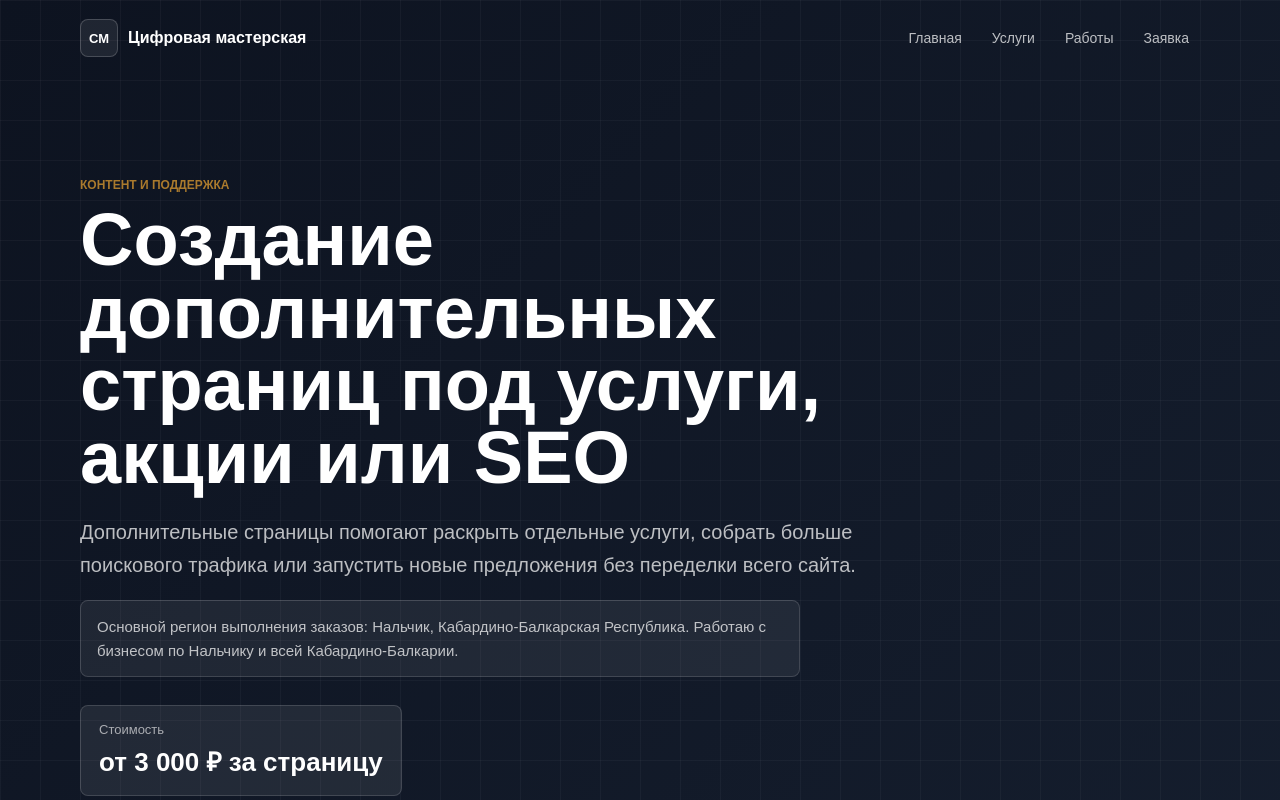
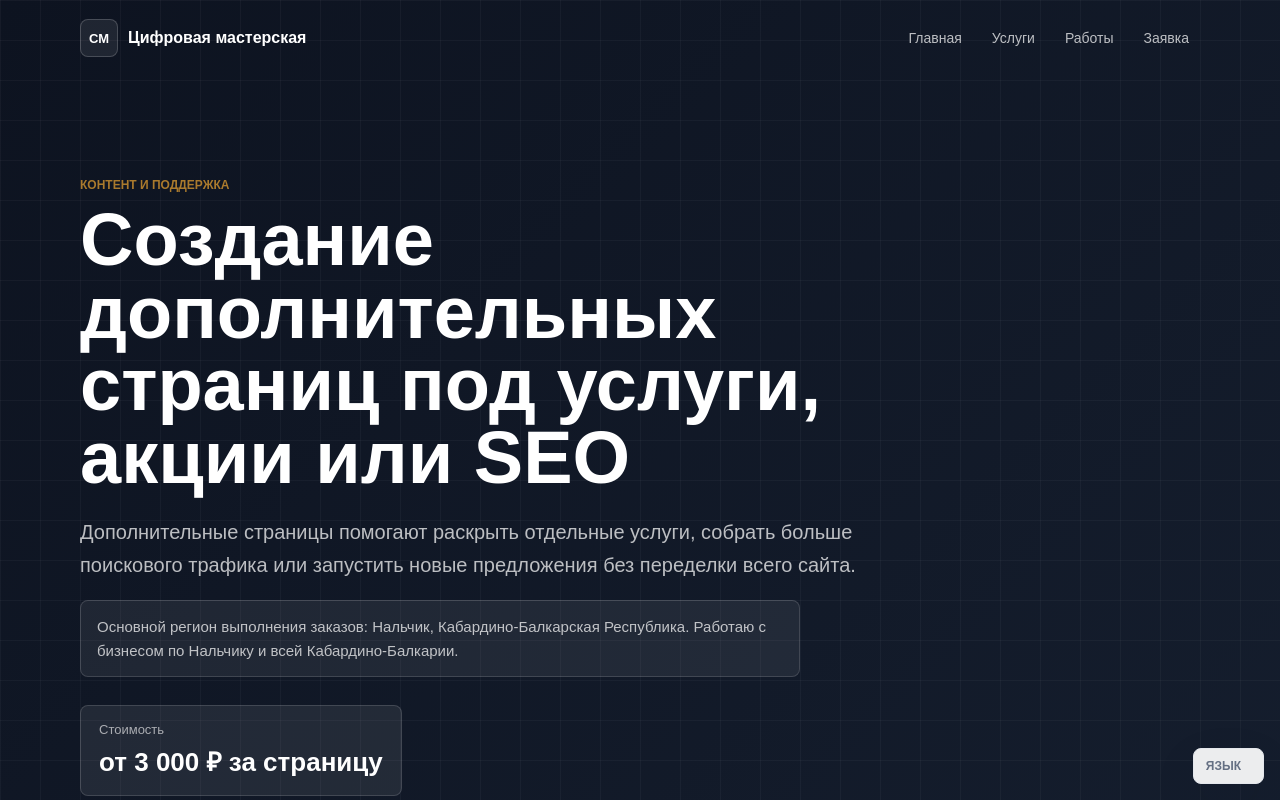
Before and after one commit to OldCoot1991/me-site, a Next.js app: page /services/additional-pages in a window 1280 px wide. Shown: the top 800 px of the page. Built offline with nearby package versions, Linux system fonts and the light colour scheme; no server answers.

Commit message:
Add dark theme and auto translation

```diff
--- /dev/null
+++ b/app/components/AutoTranslate.tsx
@@ -0,0 +1,76 @@
+"use client";
+
+import Script from "next/script";
+import { useEffect } from "react";
+
+declare global {
+  interface Window {
+    googleTranslateElementInit?: () => void;
+    google?: {
+      translate?: {
+        TranslateElement: new (
+          options: {
+            pageLanguage: string;
+            includedLanguages: string;
+            autoDisplay: boolean;
+            layout?: number;
+          },
+          element: string
+        ) => void;
+      };
+    };
+  }
+}
+
+const supportedLanguages = ["ru", "en", "de", "fr", "es", "tr", "ar"];
+
+function getTargetLanguage(language: string) {
+  const shortLanguage = language.toLowerCase().split("-")[0];
+  return supportedLanguages.includes(shortLanguage) ? shortLanguage : "en";
+}
+
+function setTranslateCookie(targetLanguage: string) {
+  const value = `/ru/${targetLanguage}`;
+  document.cookie = `googtrans=${value}; path=/; max-age=31536000; SameSite=Lax`;
+}
+
+export default function AutoTranslate() {
+  useEffect(() => {
+    const browserLanguage = navigator.language || "ru";
+    const targetLanguage = getTargetLanguage(browserLanguage);
+    const shouldTranslate = targetLanguage !== "ru";
+    const wasAutoApplied = sessionStorage.getItem("autoTranslateApplied");
+
+    if (shouldTranslate && !wasAutoApplied && !document.cookie.includes("googtrans=")) {
+      sessionStorage.setItem("autoTranslateApplied", "true");
+      setTranslateCookie(targetLanguage);
+      window.location.reload();
+    }
+
+    window.googleTranslateElementInit = () => {
+      if (!window.google?.translate?.TranslateElement) {
+        return;
+      }
+
+      new window.google.translate.TranslateElement(
+        {
+          pageLanguage: "ru",
+          includedLanguages: supportedLanguages.join(","),
+          autoDisplay: false
+        },
+        "google_translate_element"
+      );
+    };
+  }, []);
+
+  return (
+    <div className="translateDock" aria-label="Автоматический перевод сайта">
+      <span>Язык</span>
+      <div id="google_translate_element" />
+      <Script
+        src="//translate.google.com/translate_a/element.js?cb=googleTranslateElementInit"
+        strategy="afterInteractive"
+      />
+    </div>
+  );
+}
--- a/app/globals.css
+++ b/app/globals.css
@@ -1,4 +1,5 @@
 :root {
+  color-scheme: light dark;
   --bg: #f7f7f4;
   --panel: #ffffff;
   --panel-soft: #fbfbf8;
@@ -14,6 +15,25 @@
   --red: #d65a4a;
   --radius: 8px;
   --shadow: 0 18px 50px rgba(17, 24, 39, 0.08);
+}
+
+@media (prefers-color-scheme: dark) {
+  :root {
+    --bg: #090d16;
+    --panel: #101827;
+    --panel-soft: #0d1422;
+    --ink: #eef2f8;
+    --muted: #a4afc0;
+    --line: rgba(255, 255, 255, 0.11);
+    --line-strong: rgba(255, 255, 255, 0.2);
+    --night: #070b13;
+    --night-soft: #101827;
+    --blue: #6f95ff;
+    --green: #54c59a;
+    --gold: #d6a85a;
+    --red: #ff7668;
+    --shadow: 0 18px 50px rgba(0, 0, 0, 0.28);
+  }
 }
 
 * {
@@ -456,6 +476,12 @@ h1 {
   border: 1px solid var(--line);
   border-radius: 12px;
   background: rgba(255, 255, 255, 0.7);
+}
+
+@media (prefers-color-scheme: dark) {
+  .serviceGroup {
+    background: rgba(255, 255, 255, 0.035);
+  }
 }
 
 .groupHead {
@@ -961,6 +987,51 @@ h1 {
   max-width: 780px;
 }
 
+.translateDock {
+  position: fixed;
+  right: 16px;
+  bottom: 16px;
+  z-index: 50;
+  display: flex;
+  align-items: center;
+  gap: 10px;
+  max-width: calc(100vw - 32px);
+  padding: 10px 12px;
+  border: 1px solid var(--line);
+  border-radius: var(--radius);
+  color: var(--ink);
+  background: color-mix(in srgb, var(--panel) 92%, transparent);
+  box-shadow: var(--shadow);
+  backdrop-filter: blur(14px);
+}
+
+.translateDock span {
+  color: var(--muted);
+  font-size: 12px;
+  font-weight: 900;
+  text-transform: uppercase;
+}
+
+.translateDock select {
+  max-width: 180px;
+  border: 1px solid var(--line);
+  border-radius: var(--radius);
+  padding: 7px 8px;
+  color: var(--ink);
+  background: var(--panel-soft);
+  font-size: 13px;
+}
+
+.translateDock .goog-logo-link,
+.translateDock .goog-te-gadget span {
+  display: none;
+}
+
+.translateDock .goog-te-gadget {
+  color: transparent;
+  font-size: 0;
+}
+
 @media (max-width: 980px) {
   .nav,
   .heroGrid,
@@ -1159,6 +1230,16 @@ h1 {
   .worksCta {
     margin-bottom: 54px;
   }
+
+  .translateDock {
+    right: 14px;
+    bottom: 14px;
+    padding: 9px;
+  }
+
+  .translateDock span {
+    display: none;
+  }
 }
 
 @media (max-width: 420px) {
--- a/app/layout.tsx
+++ b/app/layout.tsx
@@ -1,4 +1,5 @@
 import type { Metadata, Viewport } from "next";
+import AutoTranslate from "./components/AutoTranslate";
 import { region, regionalKeywords } from "./services/data";
 import "./globals.css";
 
@@ -68,7 +69,17 @@ export const metadata: Metadata = {
 };
 
 export const viewport: Viewport = {
-  themeColor: "#0c111d",
+  themeColor: [
+    {
+      media: "(prefers-color-scheme: light)",
+      color: "#f7f7f4"
+    },
+    {
+      media: "(prefers-color-scheme: dark)",
+      color: "#090d16"
+    }
+  ],
+  colorScheme: "light dark",
   width: "device-width",
   initialScale: 1
 };
@@ -79,8 +90,11 @@ export default function RootLayout({
   children: React.ReactNode;
 }>) {
   return (
-    <html lang="ru">
-      <body>{children}</body>
+    <html lang="ru" translate="yes">
+      <body>
+        {children}
+        <AutoTranslate />
+      </body>
     </html>
   );
 }
```
